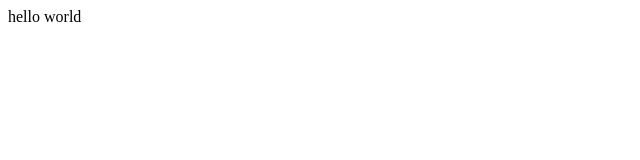
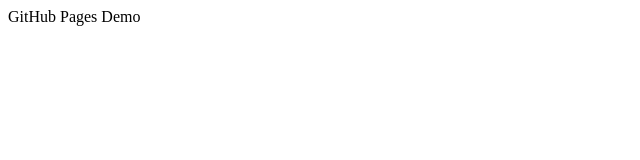
Before and after one commit to Konippi/Konippi.github.io, a plain HTML site: page index.html in a window 1280 px wide. Shown: the full height of the page, 0-640 px from the left. Drawn offline with Linux system fonts and the light colour scheme.

Commit message:
modified sentence

```diff
--- a/index.html
+++ b/index.html
@@ -1,11 +1,14 @@
 <!DOCTYPE html>
 <html lang="en">
+
 <head>
     <meta charset="UTF-8">
     <meta name="viewport" content="width=device-width, initial-scale=1.0">
     <title>MyPage</title>
 </head>
+
 <body>
-    hello world
+    GitHub Pages Demo
 </body>
+
 </html>
```
